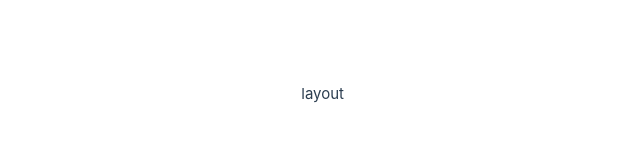
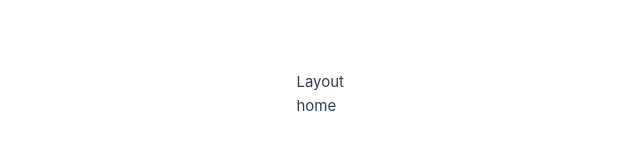
Before and after one commit to 17810286827/rabbit, a Vue app: page / in a window 1280 px wide. Shown: the part 306-456 px from the top of the page, without its empty margins (296-936 px from the left). Built offline with nearby package versions, Linux system fonts and the light colour scheme.

Commit message:
路由初始化

```diff
--- a/src/App.vue
+++ b/src/App.vue
@@ -5,6 +5,7 @@
 </script>
 
 <template>
+  <!-- 一级路由出口 -->
   <router-view></router-view>
 </template>
 
--- a/src/views/Home/index.vue
+++ b/src/views/Home/index.vue
@@ -0,0 +1,3 @@
+<template>
+  <div> home </div>
+</template>
--- a/src/views/Layout/index.vue
+++ b/src/views/Layout/index.vue
@@ -1,3 +1,9 @@
 <script setup></script>
 
-<template>layout</template>
+<template>
+  <div>
+    Layout
+    <!-- 二级路由出口 -->
+    <router-view></router-view>
+  </div>
+</template>
```
Also changed, not shown: src/router/index.js (+12 -9 lines).
